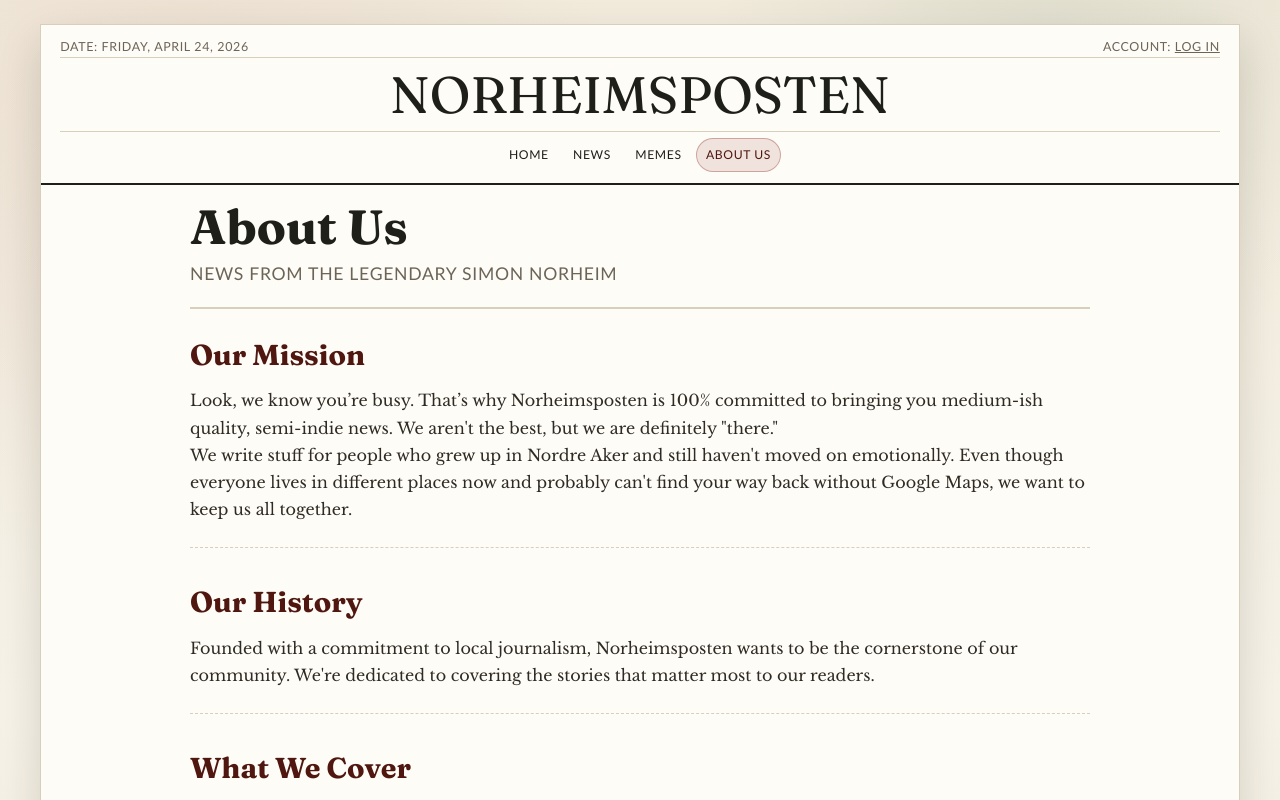
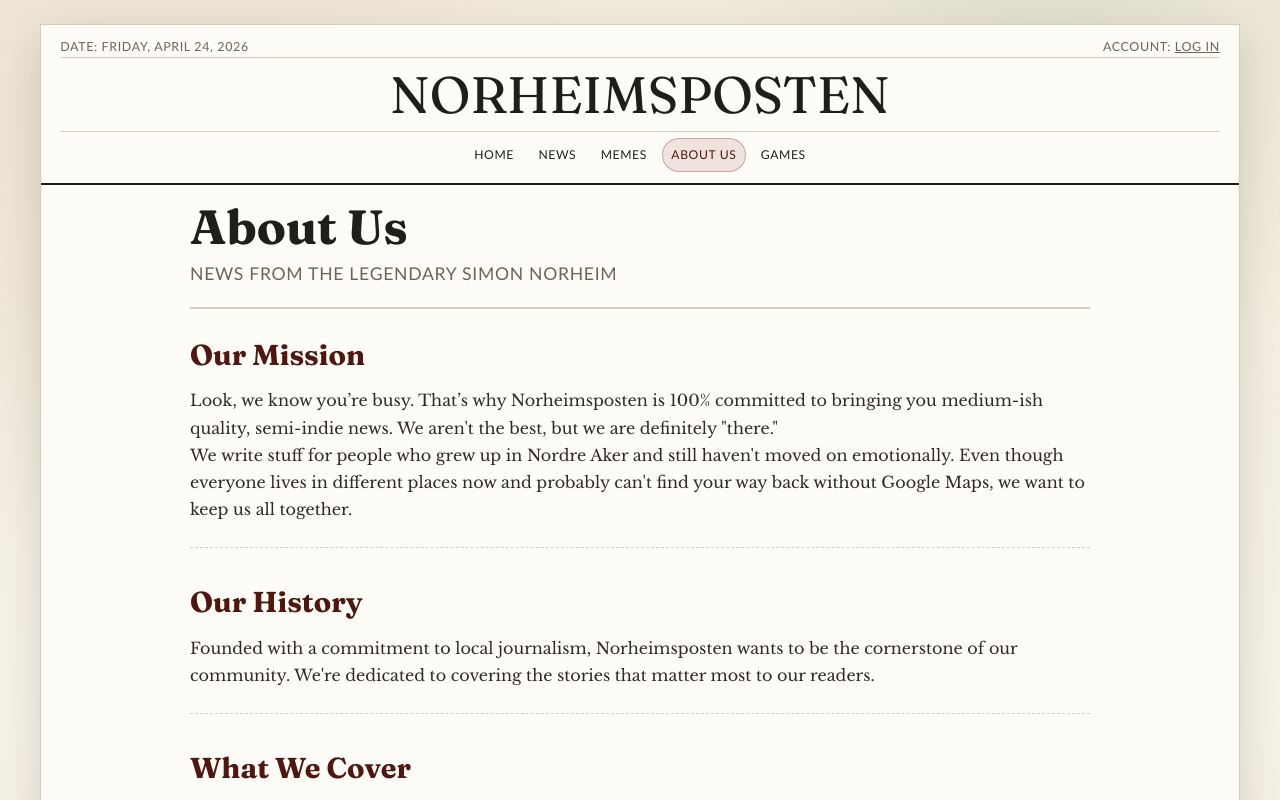
Before and after one commit to Isakgraarud/Norheimsposten, a React (Vite) app in the folder client/: page /about in a window 1280 px wide. Shown: the top 800 px of the page. Built offline with nearby package versions, Linux system fonts and the light colour scheme.

Commit message:
fix: paging and redirect now working

```diff
--- a/client/src/components/Masthead.jsx
+++ b/client/src/components/Masthead.jsx
@@ -5,7 +5,8 @@ export const NAV_SECTIONS = [
     'Home',
     'News',
     'Memes',
-    'About Us'
+    'About Us',
+    'Games'
 ]
 
 export const dateTimeLabel = new Date().toLocaleDateString('en-EN', {
@@ -29,10 +30,24 @@ function Masthead({ onSectionSelect, activeSection }) {
   }
 
   const handleSectionClick = (section) => {
-    if (section === 'About Us') {
-      navigate('/about')
-    } else {
-      onSectionSelect(section)
+    switch (section) {
+      case 'Home':
+        navigate('/')
+        break
+      case 'About Us':
+        navigate('/about')
+        break
+      case 'News':
+        navigate('/news')
+        break
+      case 'Memes':
+        navigate('/memes')
+        break
+      case 'Games':
+        navigate('/games')
+        break
+      default:
+        onSectionSelect(section)
     }
   }
 
--- a/client/src/pages/GamePage.jsx
+++ b/client/src/pages/GamePage.jsx
@@ -0,0 +1,6 @@
+import { useState } from 'react'
+import Masthead from '../components/Masthead.jsx'
+import '../styles/np-front-page.css'
+
+
+<p>hello world</p>
--- a/client/src/pages/MemesPage.jsx
+++ b/client/src/pages/MemesPage.jsx
@@ -0,0 +1,4 @@
+import { useState } from 'react'
+import Masthead from '../components/Masthead.jsx'
+import '../styles/np-front-page.css'
+<p>hello world</p>
--- a/client/src/pages/NewsPage.jsx
+++ b/client/src/pages/NewsPage.jsx
@@ -0,0 +1,4 @@
+import { useState } from 'react'
+import Masthead from '../components/Masthead.jsx'
+import '../styles/np-front-page.css'
+<p>hello world</p>
```
Also changed, not shown: client/src/components/Header.jsx (added).
